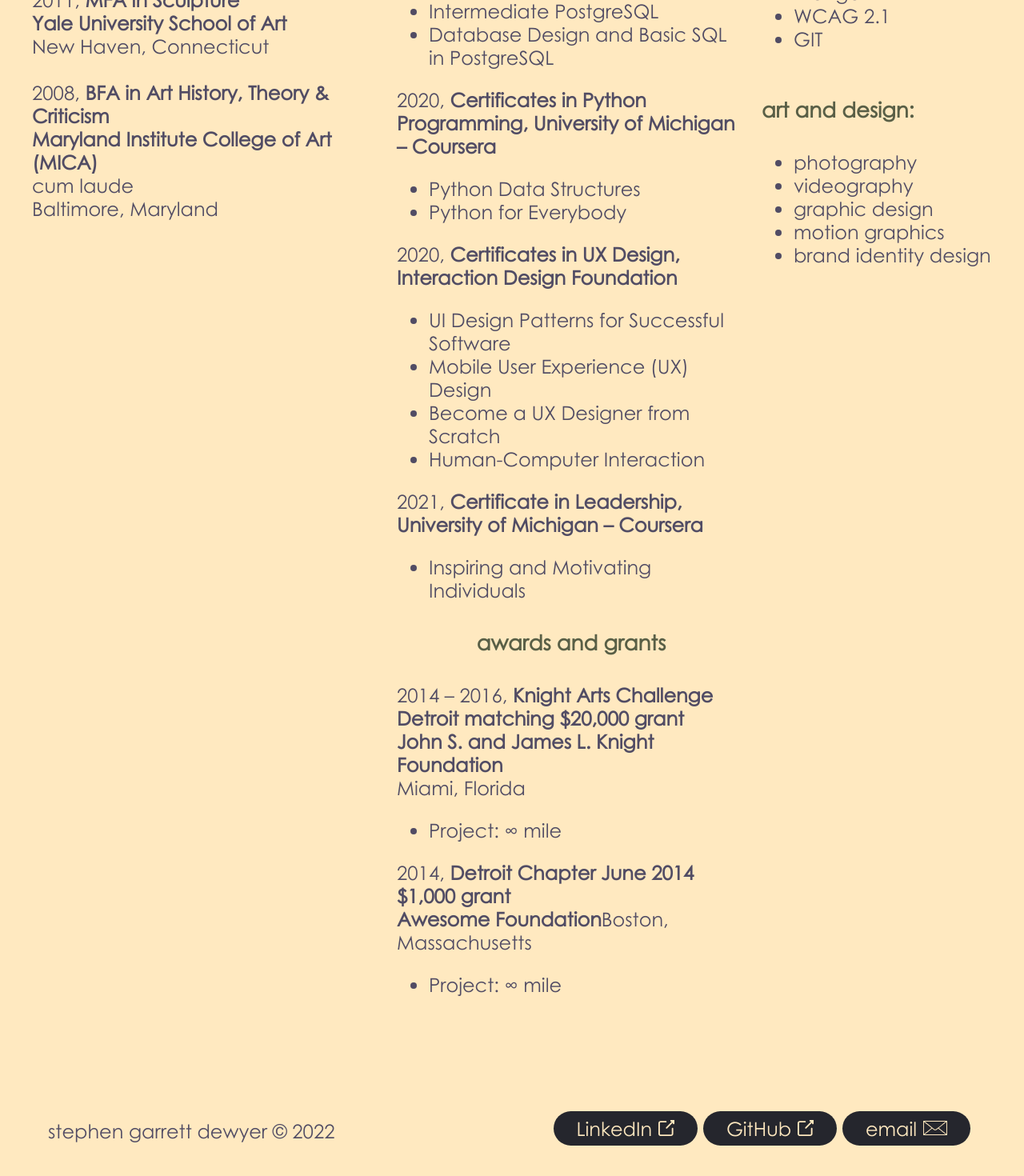
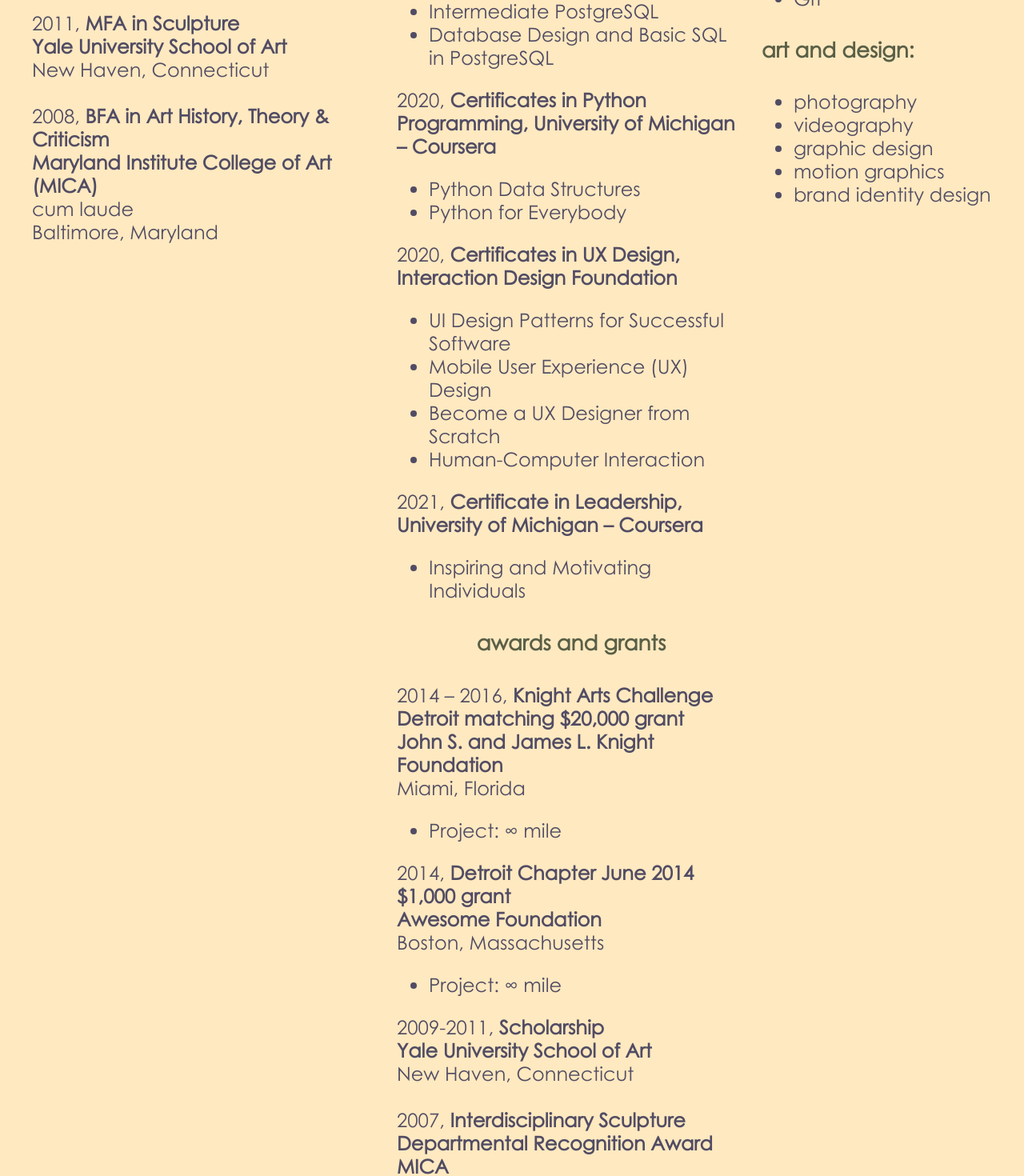
Before and after one commit to stephendewyer/stephendewyerwebwork, a Next.js app: page /about in a window 1280 px wide. Shown: the part 1960-3430 px from the top of the page at 80% size. Built offline with nearby package versions, Linux system fonts and the light colour scheme.

Commit message:
updating resume

```diff
--- a/pages/about/about.module.css
+++ b/pages/about/about.module.css
@@ -88,6 +88,8 @@
     font-weight: bold;
     font-size: 26px;
     text-align: left;
+    padding: 10px 0;
+    margin: 0;
 }
 
 .resume_paragraphs {
@@ -172,6 +174,7 @@
 
     .resume_heading_03 {
         font-size: 18px;
+        padding: 0 0;
     }
 
     .resume_paragraphs {
--- a/pages/about/index.js
+++ b/pages/about/index.js
@@ -37,13 +37,13 @@
                                 resume
                             </h2>
                             <div className={classes.button}>
-                                <Link href="/PDFs/STEPHEN_DEWYER_resume.pdf" passHref >
+                                <Link href="/PDFs/STEPHEN_DEWYER_resume.pdf" passHref aria-label="link to resume PDF">
                                     <a target="_blank" rel="noopener noreferrer" >
                                         <Button>
                                             <div className={classes.view_PDF}>
                                                 view
                                                 <div className={classes.PDF_icon}>
-                                                    <Image src={PDF_icon} layout="responsive" alt="stephen dewyer profile image" />
+                                                    <Image src={PDF_icon} layout="responsive" alt="PDF icon" />
                                                 </div>
                                             </div>
                                         </Button>
@@ -77,7 +77,7 @@
                             Minneapolis-St. Paul area, Minnesota<br/><br/>
 
                             February &ndash; May 2022, <span style={{fontWeight: "bold"}} >UX Design Consultant</span><br/>
-                            <span style={{fontWeight: "bold"}} >Turnberry Solutions (contract)</span>
+                            <span style={{fontWeight: "bold"}} >Turnberry Solutions (contract)</span><br/>
                             Remote
                             <ul>
                                 <li>
@@ -204,15 +204,37 @@
                                 </li>
                             </ul>
                             2014, <span style={{fontWeight: "bold"}} >Detroit Chapter June 2014 $1,000 grant<br />
-                            Awesome Foundation</span>
+                            Awesome Foundation</span><br />
                             Boston, Massachusetts
                             <ul>
                                 <li>
                                     Project: ∞ mile
                                 </li>
                             </ul>
+                            2009-2011, <span style={{fontWeight: "bold"}} >Scholarship<br />
+                            Yale University School of Art</span>
+                            <br />
+                            New Haven, Connecticut
+                            <br /><br />
+                            2007, <span style={{fontWeight: "bold"}} >Interdisciplinary Sculpture Departmental Recognition Award<br />
+                            MICA</span><br />
+                            Baltimore, Maryland
+                            <br /><br />
+                            2006, <span style={{fontWeight: "bold"}} >Achievement Award<br />
+                            MICA</span><br />
+                            Baltimore, Maryland
+                            <br /><br />
+                            2005, <span style={{fontWeight: "bold"}} >Presidential Scholarship<br />
+                            MICA</span><br />
+                            Baltimore, Maryland
+                            <br /><br />
+                            2005, <span style={{fontWeight: "bold"}} >Fannie B. Thalheimer Scholarship<br />
+                            MICA</span><br />
+                            Baltimore, Maryland<br /><br />
+                            2005, <span style={{fontWeight: "bold"}} >Scholastic National Portfolio Award Scholarship<br />
+                            MICA</span><br />
+                            Baltimore, Maryland
                         </p>
-
                     </div>
                     <div className={classes.skills}>
                         <h3 className={classes.resume_heading_01} >
```
